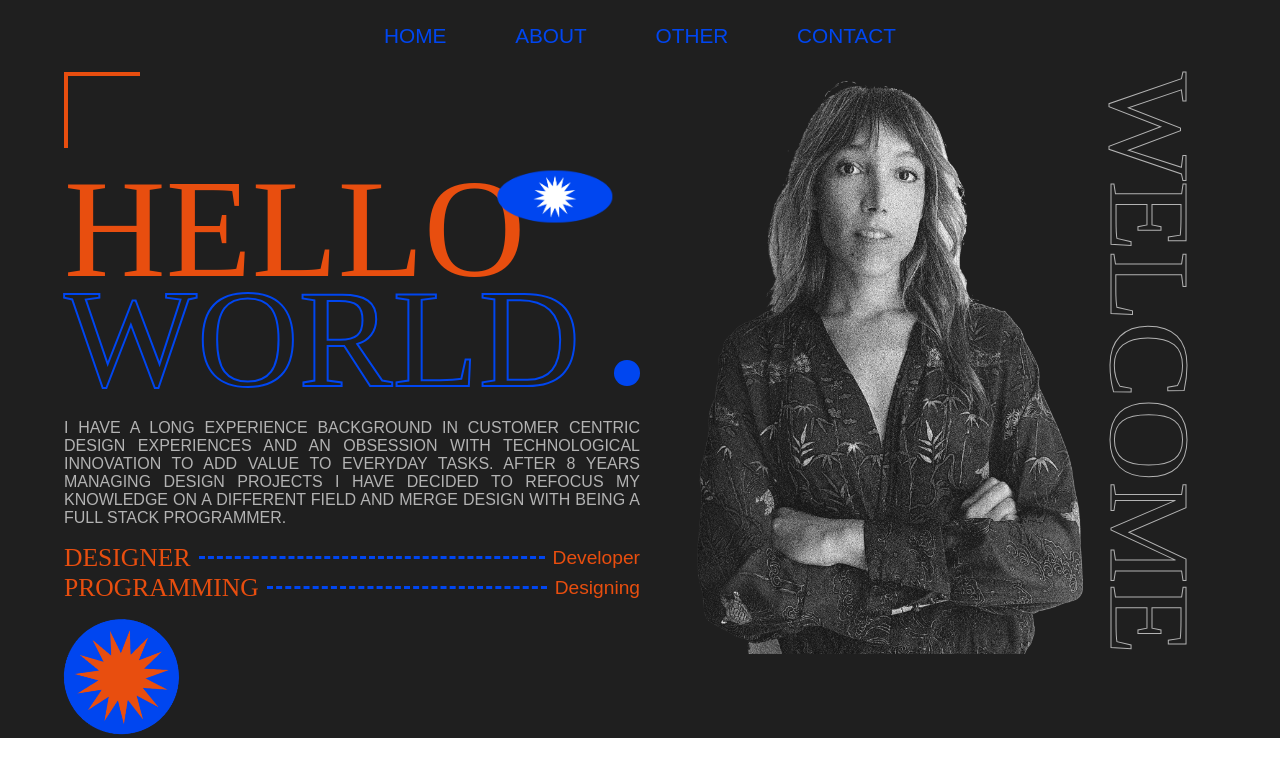
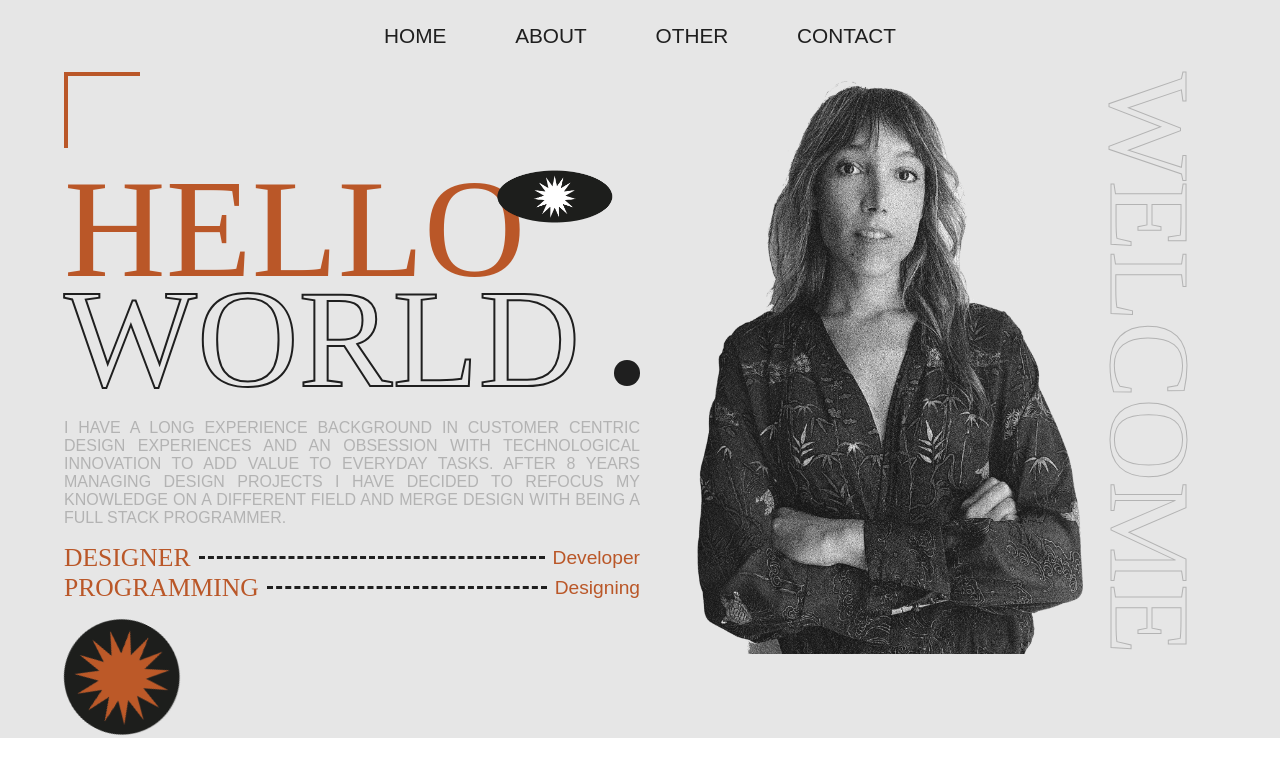
Before and after one commit to isabelgmeg/PORTFOLIO, a React (Create React App) app in the folder portfolio/: page / in a window 1280 px wide. Shown: the top 776 px of the page. Built offline with nearby package versions, Linux system fonts and the light colour scheme.

Commit message:
changed design colors

```diff
--- a/portfolio/src/App.scss
+++ b/portfolio/src/App.scss
@@ -2,5 +2,5 @@
 
 .App {
   height: 100%;
-  background-color: $dark-gray;
+  background-color: $off-white;
 }
--- a/portfolio/src/components/NavBar/NavBar.scss
+++ b/portfolio/src/components/NavBar/NavBar.scss
@@ -18,10 +18,10 @@
         text-transform: uppercase;
         a {
             text-decoration: none;
-            color: $blue;
+            color: $washed-black;
             &:hover{
                 font-weight: 800;
-                color: $orange;
+                color: $burnt-orange;
             }
         }
     }
--- a/portfolio/src/components/Splash/Splash.scss
+++ b/portfolio/src/components/Splash/Splash.scss
@@ -11,7 +11,7 @@
     display: block;
     width: 18vw;
     height: 18vw;
-    border: solid #e84e0f;
+    border: solid $burnt-orange;
     border-width: 4px 0 0 4px;
     padding: 4px;
     }
@@ -22,7 +22,7 @@
     width: 100%;
     font-size: 21vw;
     text-transform: uppercase;
-    color: $orange;
+    color: $burnt-orange;
             &__text{
                 width:80%;
                 }
@@ -53,13 +53,13 @@
         font-size: 21vw;
         text-transform: uppercase;
         color: transparent;
-        -webkit-text-stroke: 2px $blue;
+        -webkit-text-stroke: 2px $washed-black;
     }
     &___dot{
         width: 5vw;
         height: 5vw;
         border-radius: 50%;
-        background-color: $blue;
+        background-color: $washed-black;
     }
 }
 
@@ -129,7 +129,7 @@
 
     &__line{
         border: none;
-        border-top: 3px dashed $blue;
+        border-top: 3px dashed $washed-black;
         margin: 0px 0.5rem 0px 0.5rem;
     }
 
@@ -139,14 +139,14 @@
         position: relative;
         font-size: 4vw;
         text-transform: uppercase;
-        color: $orange;
+        color: $burnt-orange;
         margin: 0;
     }
 
     &__soft{
         font-family: 'Montserrat', sans-serif;
         margin: 0;
-        color: $orange;
+        color: $burnt-orange;
         font-size: 4vw;
 
     }
--- a/portfolio/src/styles/utilities.scss
+++ b/portfolio/src/styles/utilities.scss
@@ -4,3 +4,8 @@ $orange: rgb(232,78,15);
 $blue: rgb(0,70,240);
 $white:rgb(242,242,242);
 $light-gray:rgb(179,179,179);
+
+$off-white:rgb(230,230,230);
+$burnt-orange: rgb(186,87,40);
+$washed-black: rgb(31,31,31);
+$pure-white: rgb(255, 255, 255);
```
Also changed, not shown: portfolio/src/assets/sticker-eye.png, portfolio/src/assets/sticker-sun.png.
